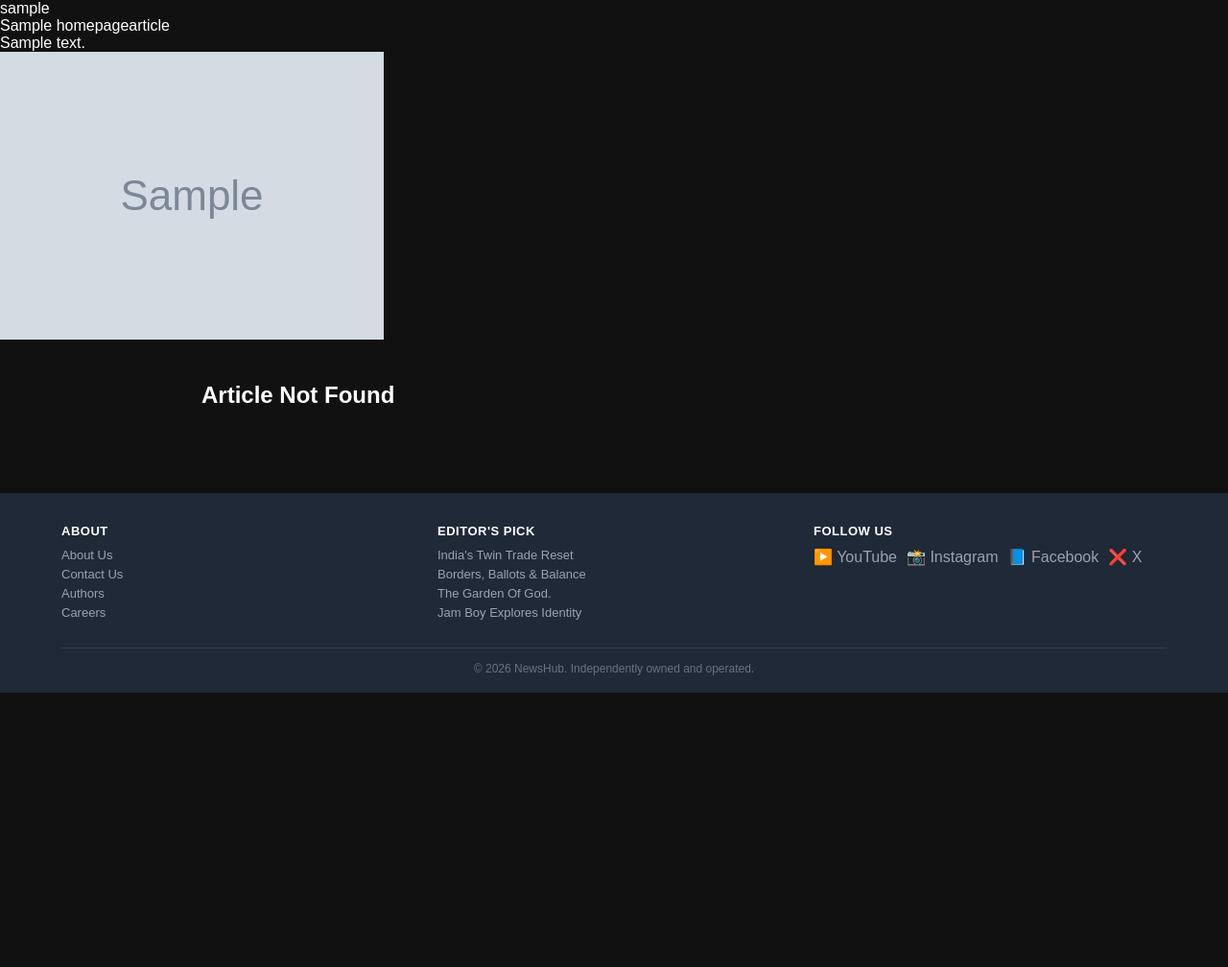
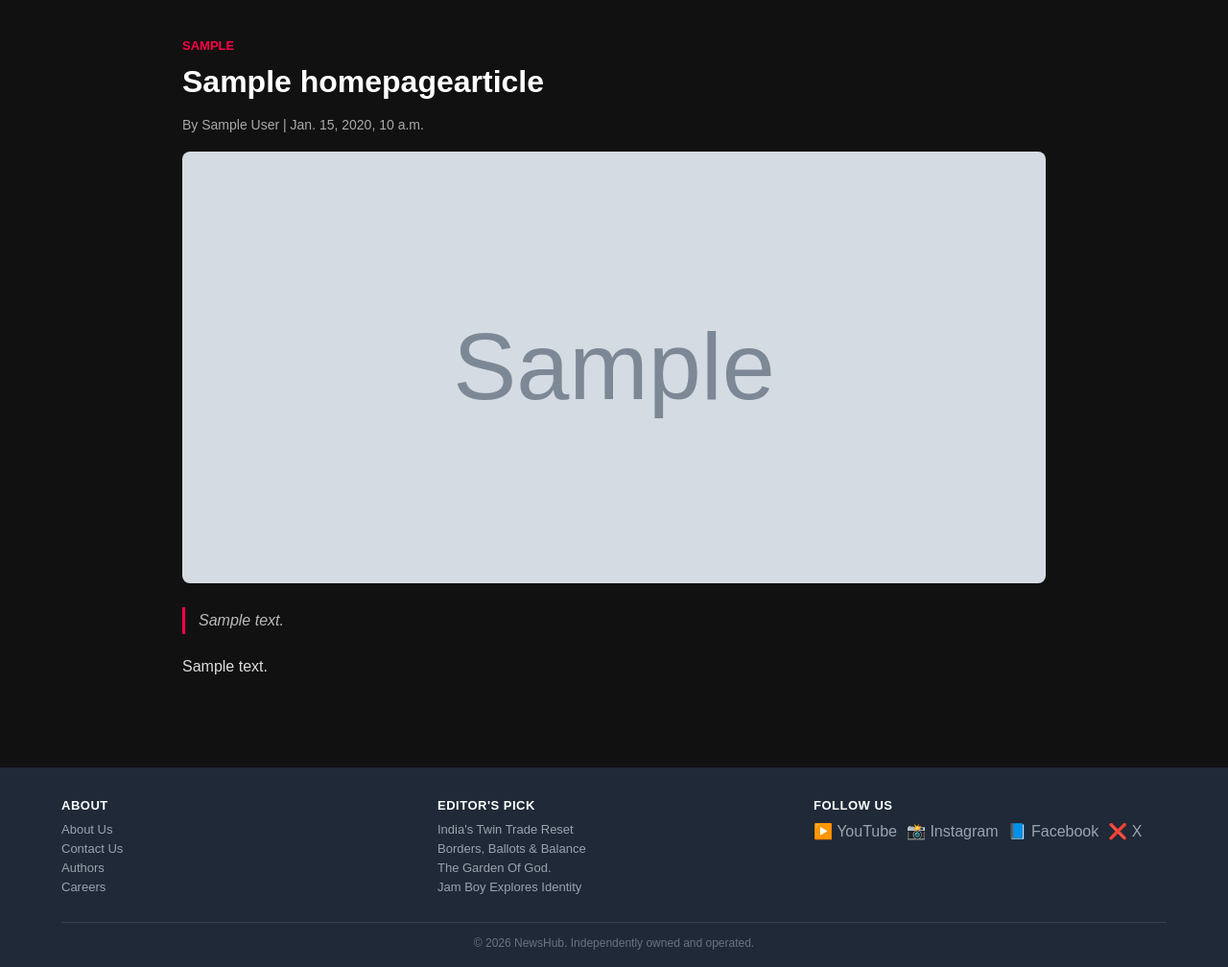
Before and after one commit to AmanMahapatra0329/News_Website, a Django app: a page that uses article/templates/article/article.html in a window 1280 px wide. Shown: the part 78-1086 px from the top of the page at 96% size. Before the commit the page ends 800 px from the top, so only its background shows below. Run offline with Django 5.2, Linux system fonts and the light colour scheme; tables that the repository leaves empty hold one stand-in row (values such as "Sample post"); grey boxes marked "Sample" are stand-in pictures.

Commit message:
Article content page for odia.

```diff
--- a/article/models.py
+++ b/article/models.py
@@ -24,6 +24,7 @@ class homepagearticle(models.Model):
     news_catagory=models.CharField(max_length=10,default="Odisha")
     image=models.ImageField(upload_to='articles/')
     title=models.CharField(max_length=100)
+    odia_title=models.CharField(max_length=100,blank=True)
     news_author=models.CharField(max_length=20,default="Bureau Report")
     published_date=models.DateTimeField(default=datetime.now)
     description=models.TextField(default="No description provided")
--- a/article/static/css/article.css
+++ b/article/static/css/article.css
@@ -1,9 +1,143 @@
-body{ margin:0; font-family:Arial,sans-serif; background:#111; color:#fff; }
-.article-wrapper{ max-width:900px; margin:40px auto; padding:0 20px; }
-.article-category{ color:#ff0047; font-size:13px; font-weight:bold; text-transform:uppercase; margin-bottom:10px; }
-.article-title{ font-size:32px; font-weight:700; margin-bottom:15px; line-height:1.3; }
-.article-meta{ font-size:14px; color:#aaa; margin-bottom:20px; }
-.article-image{ width:100%; height:450px; object-fit:cover; border-radius:8px; margin-bottom:25px; }
-.article-content{ font-size:16px; line-height:1.8; color:#ddd; }
-.back-btn{ margin-bottom:25px; display:inline-block; color:#fff; text-decoration:none; font-size:14px; background:#222; padding:8px 14px; border-radius:6px; transition:.3s; }
-.back-btn:hover{ background:#ff0047; }
+/* ================================================
+   article.css — Dark News Article Page
+   ================================================ */
+
+* {
+  margin: 0;
+  padding: 0;
+  box-sizing: border-box;
+}
+
+body {
+  font-family: Arial, sans-serif;
+  background: #111;
+  color: #fff;
+}
+
+/* ── Page & Container ───────────────────────── */
+.article-page {
+  background: #111;
+  min-height: 100vh;
+  padding: 40px 20px;
+}
+
+.article-container {
+  max-width: 900px;
+  margin: 0 auto;
+}
+
+/* ── Back Button ────────────────────────────── */
+.article-back-btn {
+  display: inline-block;
+  margin-bottom: 25px;
+  color: #fff;
+  text-decoration: none;
+  font-size: 14px;
+  background: #222;
+  padding: 8px 14px;
+  border-radius: 6px;
+  transition: background 0.3s;
+}
+
+.article-back-btn:hover {
+  background: #ff0047;
+}
+
+/* ── Category ───────────────────────────────── */
+.article-category {
+  color: #ff0047;
+  font-size: 13px;
+  font-weight: bold;
+  text-transform: uppercase;
+  margin-bottom: 10px;
+}
+
+/* ── Title ──────────────────────────────────── */
+.article-title {
+  font-size: 32px;
+  font-weight: 700;
+  line-height: 1.3;
+  margin-bottom: 15px;
+}
+
+/* ── Meta ───────────────────────────────────── */
+.article-meta {
+  font-size: 14px;
+  color: #aaa;
+  margin-bottom: 20px;
+}
+
+/* ── Image ──────────────────────────────────── */
+.article-image img {
+  width: 100%;
+  height: 450px;
+  object-fit: cover;
+  border-radius: 8px;
+  margin-bottom: 25px;
+  display: block;
+}
+
+/* ── Description ────────────────────────────── */
+.article-description {
+  font-size: 16px;
+  line-height: 1.8;
+  color: #bbb;
+  font-style: italic;
+  margin-bottom: 20px;
+  border-left: 3px solid #ff0047;
+  padding-left: 14px;
+}
+
+/* ── Content ────────────────────────────────── */
+.article-content {
+  font-size: 16px;
+  line-height: 1.8;
+  color: #ddd;
+}
+
+.article-content p {
+  margin-bottom: 1.2rem;
+}
+
+.article-content a {
+  color: #ff0047;
+  text-decoration: underline;
+}
+
+.article-content a:hover {
+  color: #ff4477;
+}
+
+.article-content h2 {
+  font-size: 22px;
+  font-weight: 700;
+  color: #fff;
+  margin: 2rem 0 0.75rem;
+}
+
+.article-content h3 {
+  font-size: 18px;
+  font-weight: 600;
+  color: #eee;
+  margin: 1.5rem 0 0.5rem;
+}
+
+.article-content blockquote {
+  border-left: 3px solid #ff0047;
+  padding: 0.75rem 1rem;
+  margin: 1.5rem 0;
+  background: #1a1a1a;
+  color: #bbb;
+  font-style: italic;
+}
+
+/* ── Responsive ─────────────────────────────── */
+@media (max-width: 600px) {
+  .article-title {
+    font-size: 24px;
+  }
+
+  .article-image img {
+    height: 220px;
+  }
+}
--- a/article/static/js/article.js
+++ /dev/null
@@ -1,25 +0,0 @@
-document.addEventListener("DOMContentLoaded", function(){
-
-  const article = JSON.parse(localStorage.getItem("selectedArticle"));
-  const container = document.getElementById("articleContainer");
-
-  if(!container){ console.error("articleContainer not found"); return; }
-  if(!article){ container.innerHTML = "<h2>Article Not Found</h2>"; return; }
-
-  let mediaContent = "";
-  if(article.type === "video" && article.videoUrl){
-    mediaContent = `<video controls style="width:100%; border-radius:8px;"><source src="${article.videoUrl}" type="video/mp4"></video>`;
-  } else {
-    mediaContent = `<img src="${article.image}" class="article-image">`;
-  }
-
-  container.innerHTML = `
-    <button onclick="window.history.back()" class="back-btn">Back</button>
-    <div class="article-category">${article.category}</div>
-    <h1 class="article-title">${article.title}</h1>
-    <div class="article-meta">${article.author} | ${article.date}</div>
-    ${mediaContent}
-    <div class="article-content"><p>${article.fullContent}</p></div>
-  `;
-
-});
--- a/article/templates/article/article.html
+++ b/article/templates/article/article.html
@@ -2,14 +2,33 @@
 {% load static %}
 
 {% block HFinsertion %}
-<link rel="stylesheet" href="{% static 'css/article.css' %}">
-<p>{{ article.slug }}</p>
-<p>{{ article.title }}</p>
-<p>{{ article.content }}</p>
-<img src="{{article.image.url}}" alt="Not available">
-<div class="article-wrapper">
-  <div id="articleContainer"></div>
+<link rel="stylesheet" href="{% static 'css/article.css' %}?v=128">
+<div class="article-page">
+  <div class="article-container">
+    <!-- Category -->
+    <div class="article-category">
+      {{ article.news_catagory }}
+    </div>
+    <!-- Title -->
+    <h1 class="article-title">
+      {{ article.odia_title }}
+    </h1>
+    <!-- Author + Date -->
+    <div class="article-meta">
+      By {{ article.news_author }} | {{ article.published_date }}
+    </div>
+    <!-- Image -->
+    <div class="article-image">
+      <img src="{{ article.image.url }}" alt="{{ article.title }}">
+    </div>
+    <!-- Short Description -->
+    <div class="article-description">
+      {{ article.description }}
+    </div>
+    <!-- Full Content -->
+    <div class="article-content">
+      {{ article.content }}
+    </div>
+  </div>
 </div>
-
-<script src="{% static 'js/article.js' %}"></script>
 {% endblock %}
--- a/article/templates/article/newslist.html
+++ b/article/templates/article/newslist.html
@@ -14,7 +14,7 @@
         <img src="{{pb.image.url}}" alt="{{pb.title}}">
       </div>
       <div class="news-category">{{pb.news_catagory}}</div>
-      <div class="news-title"><a href="{% url 'articlerender' pb.slug %}">{{pb.title}}</a></div>
+      <div class="news-title"><a href="{% url 'articlerender' pb.slug %}">{{pb.odia_title}}</a></div>
       <div class="news-author">{{pb.news_author}}</div>
       <div class="news-date">{{pb.published_date}}</div>
       <div class="news-description">{{pb.description}}</div>
```
Also changed, not shown: article/migrations/0026_homepagearticle_odia_title.py (added).
